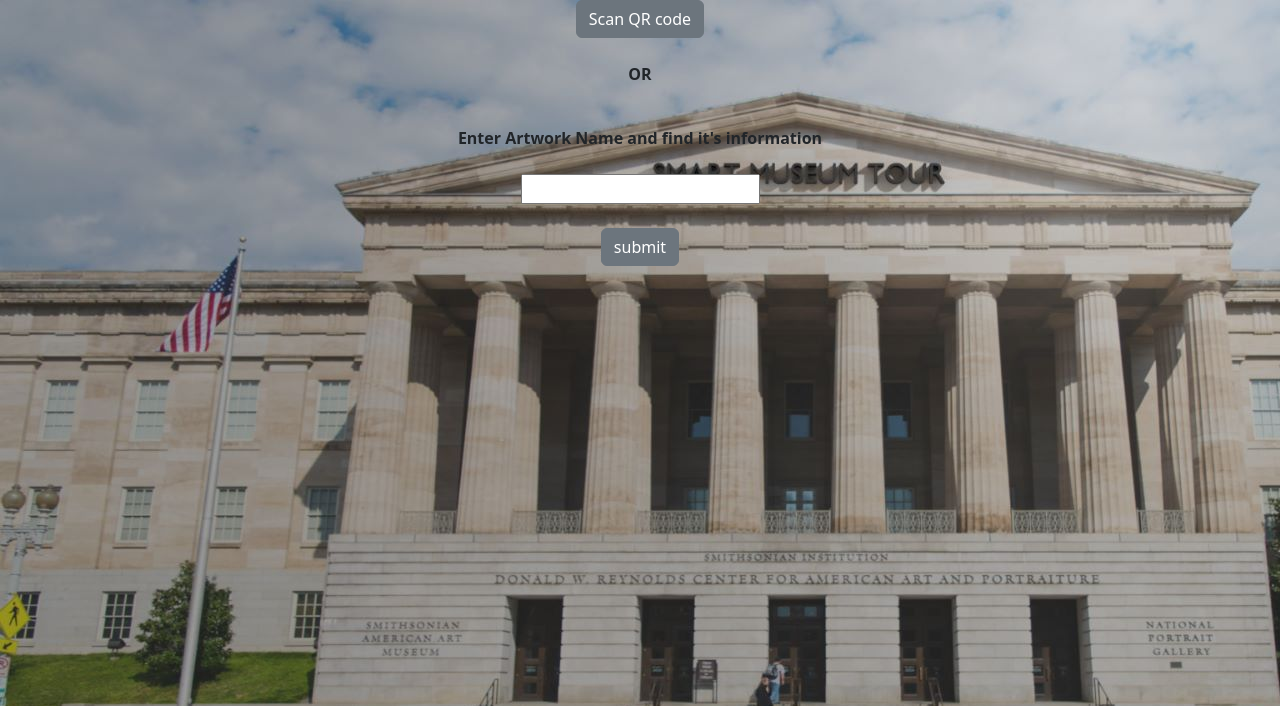
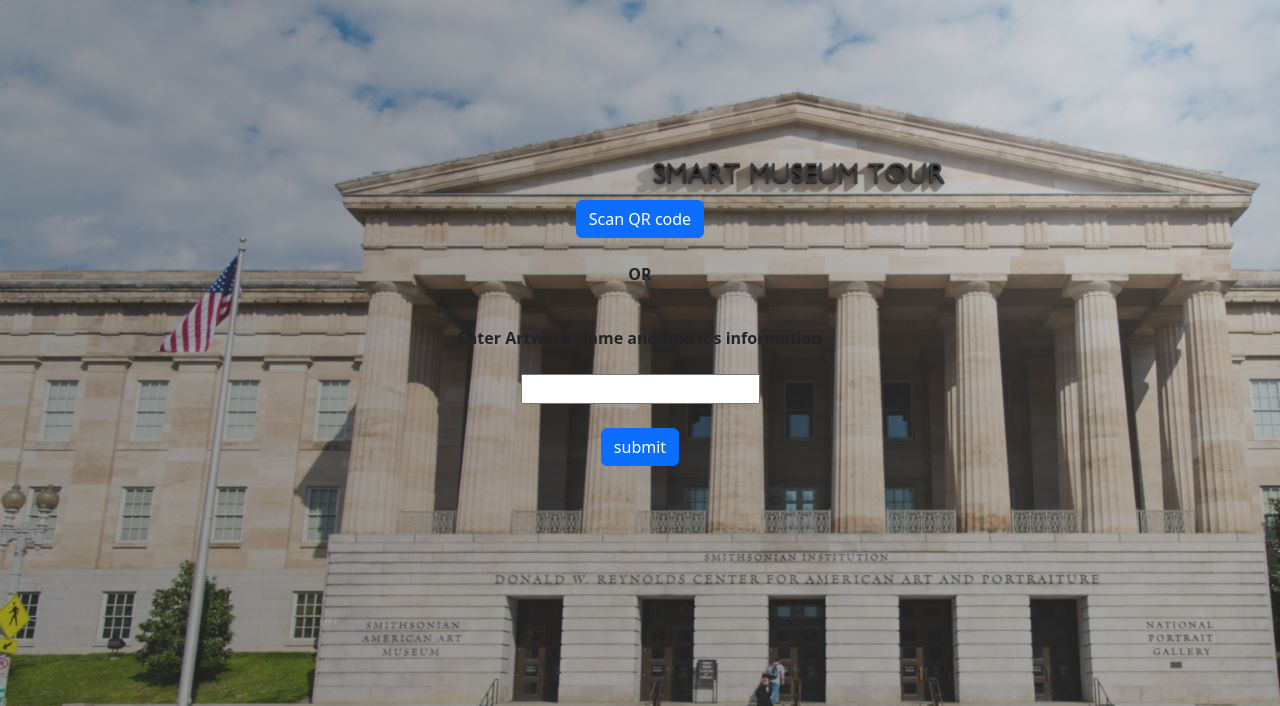
Before and after one commit to PavithraM12/SmartMuseumTour, a Django app: page / in a window 1280 px wide. Shown: the top 706 px of the page. Run offline with Django 4.2, Linux system fonts and the light colour scheme; some libraries are stand-ins or nearby versions.

Commit message:
New changes

```diff
--- /dev/null
+++ b/museum_smart_tour/query_sparql/static/css/style.css
@@ -0,0 +1,3 @@
+body {
+    background: white url("../images/background_placeholder.jpg") no-repeat;
+}
--- a/museum_smart_tour/query_sparql/templates/main.html
+++ b/museum_smart_tour/query_sparql/templates/main.html
@@ -1,17 +1,18 @@
+{% load static %}
 <!DOCTYPE html>
-{% load static %}
 <html>
 
 <head>
 <script src="//ajax.googleapis.com/ajax/libs/jquery/1.9.1/jquery.min.js"></script>
 <link href="https://cdn.jsdelivr.net/npm/bootstrap@5.2.3/dist/css/bootstrap.min.css" rel="stylesheet" integrity="sha384-rbsA2VBKQhggwzxH7pPCaAqO46MgnOM80zW1RWuH61DGLwZJEdK2Kadq2F9CUG65" crossorigin="anonymous">
+<link rel="stylesheet" href="{% static 'css/style.css' %}">
 
 
 </head>
-<body style="background-image: url('background_placeholder.jpg');">
+<body>
 
-  <form style="text-align: center;" action="ScanQRCode/" method="POST">
-    <input class="btn btn-secondary" type="submit" value = "Scan QR code">
+  <form style="text-align: center; padding-top: 200px;" action="ScanQRCode/" method="POST">
+    <input class="btn btn-primary" type="submit" value = "Scan QR code">
   </form>
 
 
@@ -26,7 +27,7 @@
     <input type="text" id="fname" name="fname" required>
     <br>
     <br>
-    <input class="btn btn-secondary" type="submit" value = "submit">
+    <input class="btn btn-primary" type="submit" value = "submit">
   </form>
   <script src="https://cdn.jsdelivr.net/npm/bootstrap@5.2.3/dist/js/bootstrap.bundle.min.js" integrity="sha384-kenU1KFdBIe4zVF0s0G1M5b4hcpxyD9F7jL+jjXkk+Q2h455rYXK/7HAuoJl+0I4" crossorigin="anonymous"></script>
 </body>
--- a/museum_smart_tour/query_sparql/views.py
+++ b/museum_smart_tour/query_sparql/views.py
@@ -1,6 +1,56 @@
 from django.shortcuts import render
 from django.http import HttpResponse
+import cv2
 
 def main_html(request):
     return render(request, "main.html")
     # return HttpResponse("Hello, world. You're at the polls index.")
+
+def open_camera():
+    import cv2
+
+    cam = cv2.VideoCapture(0)
+
+    cv2.namedWindow("test")
+
+    img_counter = 0
+
+    while True:
+        ret, frame = cam.read()
+        if not ret:
+            print("failed to grab frame")
+            break
+        cv2.imshow("test", frame)
+
+        k = cv2.waitKey(1)
+        if k%256 == 27:
+            # ESC pressed
+            print("Escape hit, closing...")
+            value = scan_qrcode("opencv_frame_0.png")
+            print("value", value)
+            break
+        elif k%256 == 32:
+            # SPACE pressed
+            img_name = "opencv_frame_{}.png".format(img_counter)
+            cv2.imwrite(img_name, frame)
+            print("{} written!".format(img_name))
+            img_counter += 1
+
+    cam.release()
+
+    cv2.destroyAllWindows()
+
+
+def scan_qrcode(filename):
+    print("A")
+    try:
+        img = cv2.imread(filename)
+        detect = cv2.QRCodeDetector()
+        value, points, straight_qrcode = detect.detectAndDecode(img)
+        print("B")
+        return value
+    except:
+        print("C")
+        return
+
+# open_camera()
```
Also changed, not shown: museum_smart_tour/query_sparql/static/images/background_placeholder.jpg (renamed from museum_smart_tour/query_sparql/templates/background_placeholder.jpg).
